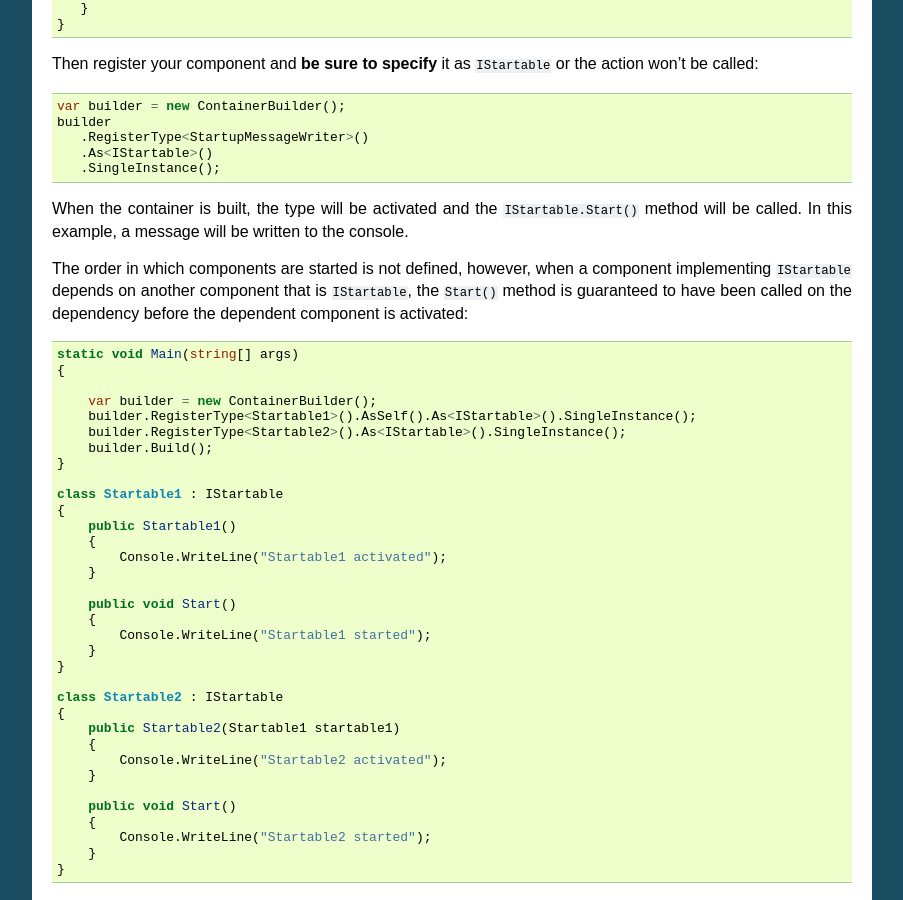
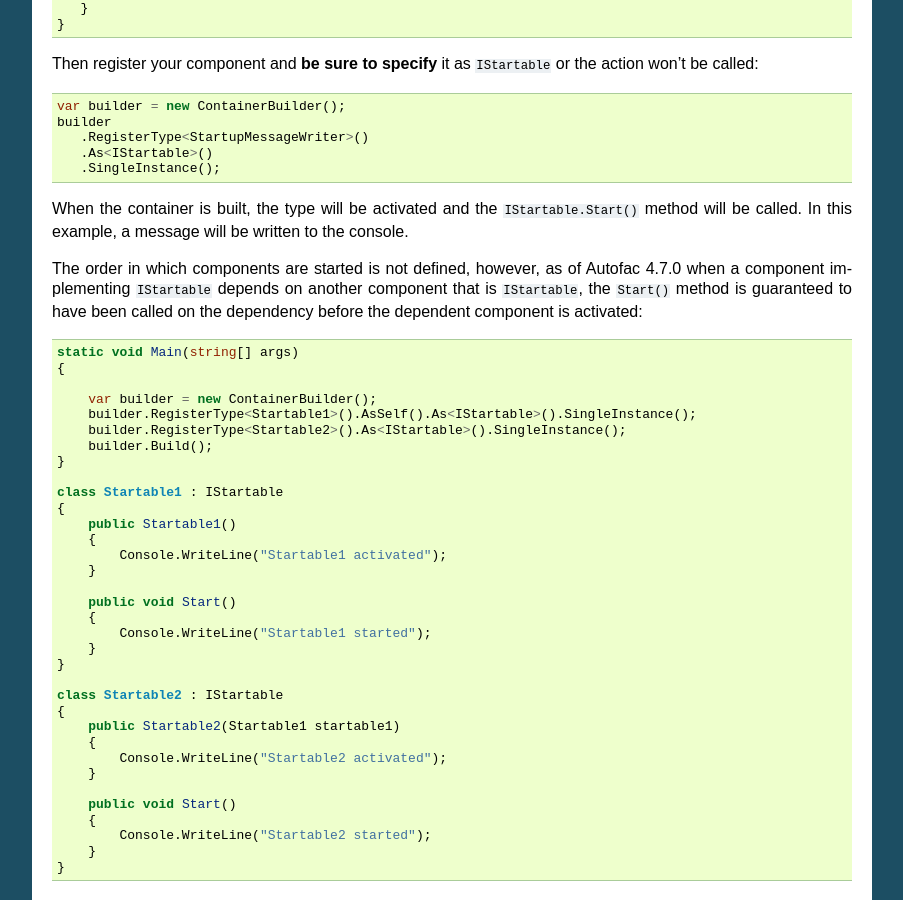
Before and after one commit to autofac/Documentation, a Sphinx documentation site: the page built from docs/lifetime/startup.rst, in a window 1280 px wide and 900 px high, scrolled down 665 px. Shown: the whole window, without its empty margins (198-1101 px from the left). Built offline with Sphinx 7.4.7, drawn with Linux system fonts in a browser that asks for light colours.

Commit message:
Note that IStartable order is fixed as of 4.7.0.

```diff
--- a/docs/lifetime/startup.rst
+++ b/docs/lifetime/startup.rst
@@ -46,7 +46,7 @@ Then register your component and **be sure to specify** it as ``IStartable`` or
 
 When the container is built, the type will be activated and the ``IStartable.Start()`` method will be called. In this example, a message will be written to the console.
 
-The order in which components are started is not defined, however, when a component implementing ``IStartable`` depends on another component that is ``IStartable``, the ``Start()`` method is guaranteed to have been called on the dependency before the dependent component is activated:
+The order in which components are started is not defined, however, as of Autofac 4.7.0 when a component implementing ``IStartable`` depends on another component that is ``IStartable``, the ``Start()`` method is guaranteed to have been called on the dependency before the dependent component is activated:
 
 .. sourcecode:: csharp
 
```
